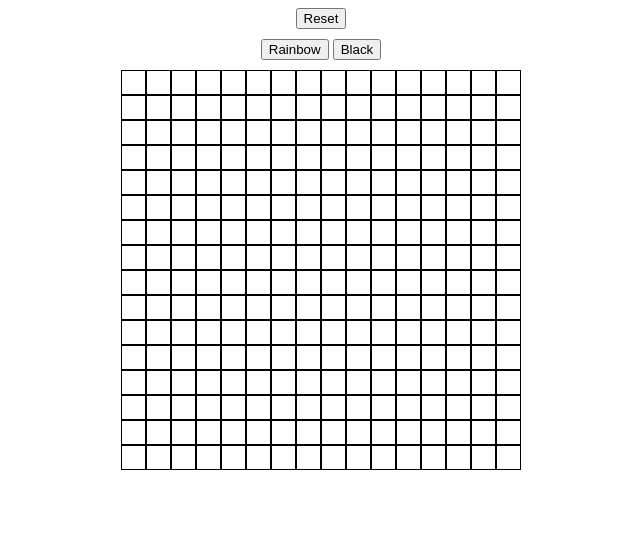
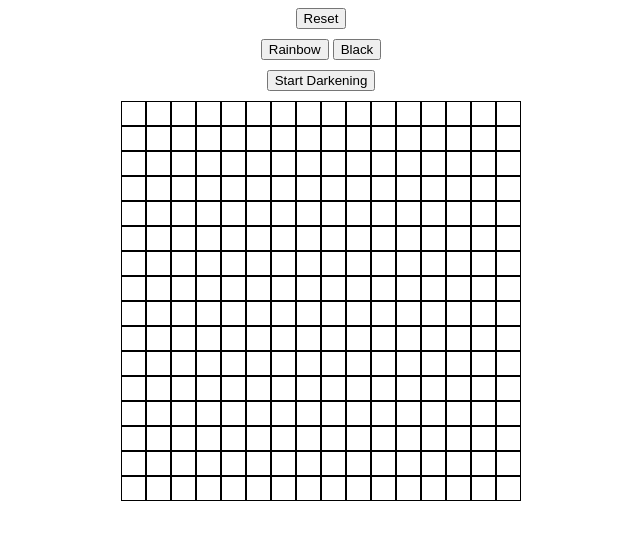
Before and after one commit to Danjor225/odin-etchsketch, a plain HTML site: page index.html in a window 1280 px wide. Shown: the whole page, without its empty margins (319-959 px from the left). Drawn offline with Linux system fonts and the light colour scheme.

Commit message:
Create button

```diff
--- a/index.html
+++ b/index.html
@@ -14,7 +14,7 @@
             <button class="button" id="color-button">Rainbow</button>
             <button class="button" id="black-button">Black</button>
         </div>
-
+        <button class="button" id="darkening-button">Start Darkening</button>
         <div id = "grid-container">
 
         </div>
```
